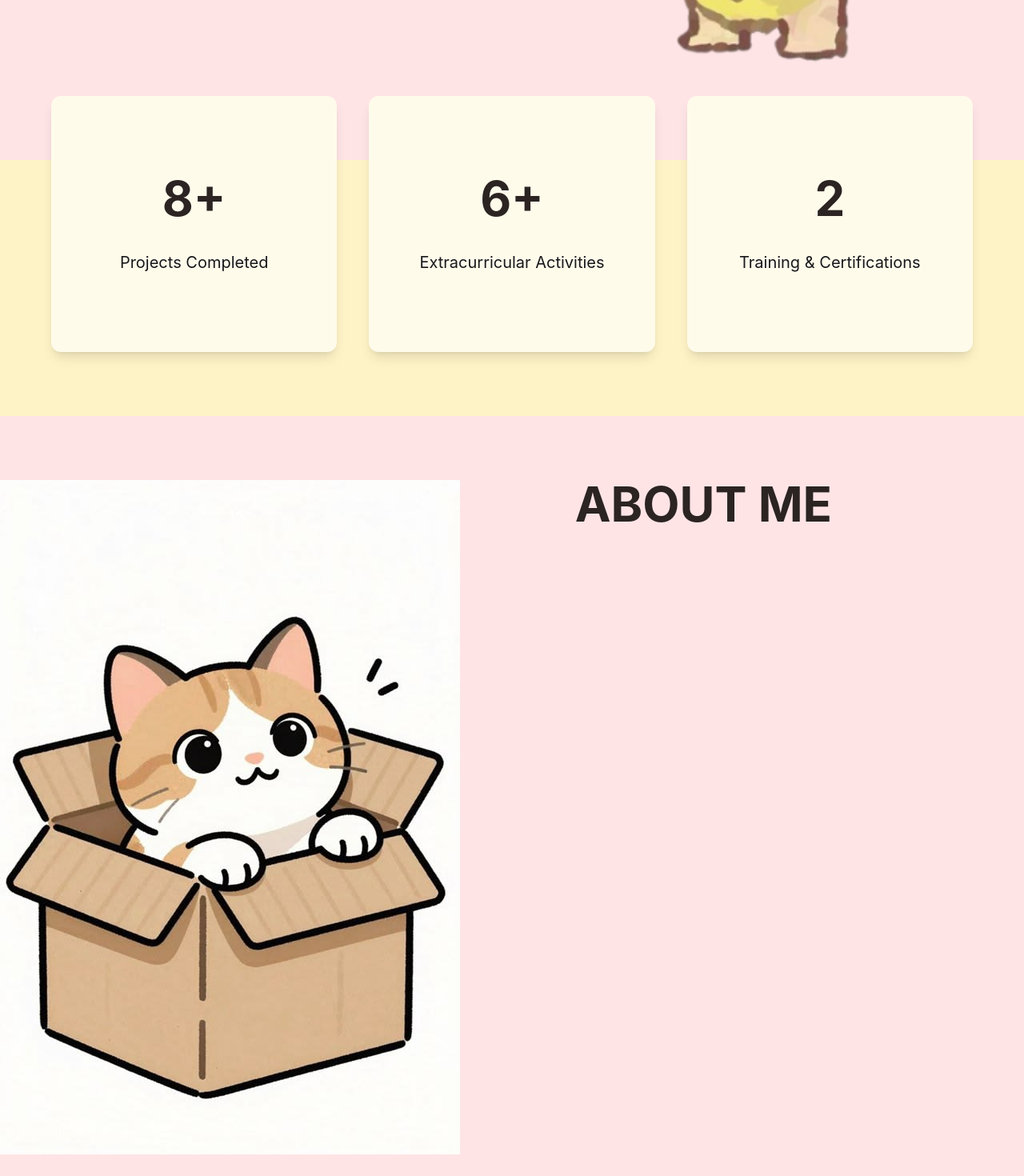
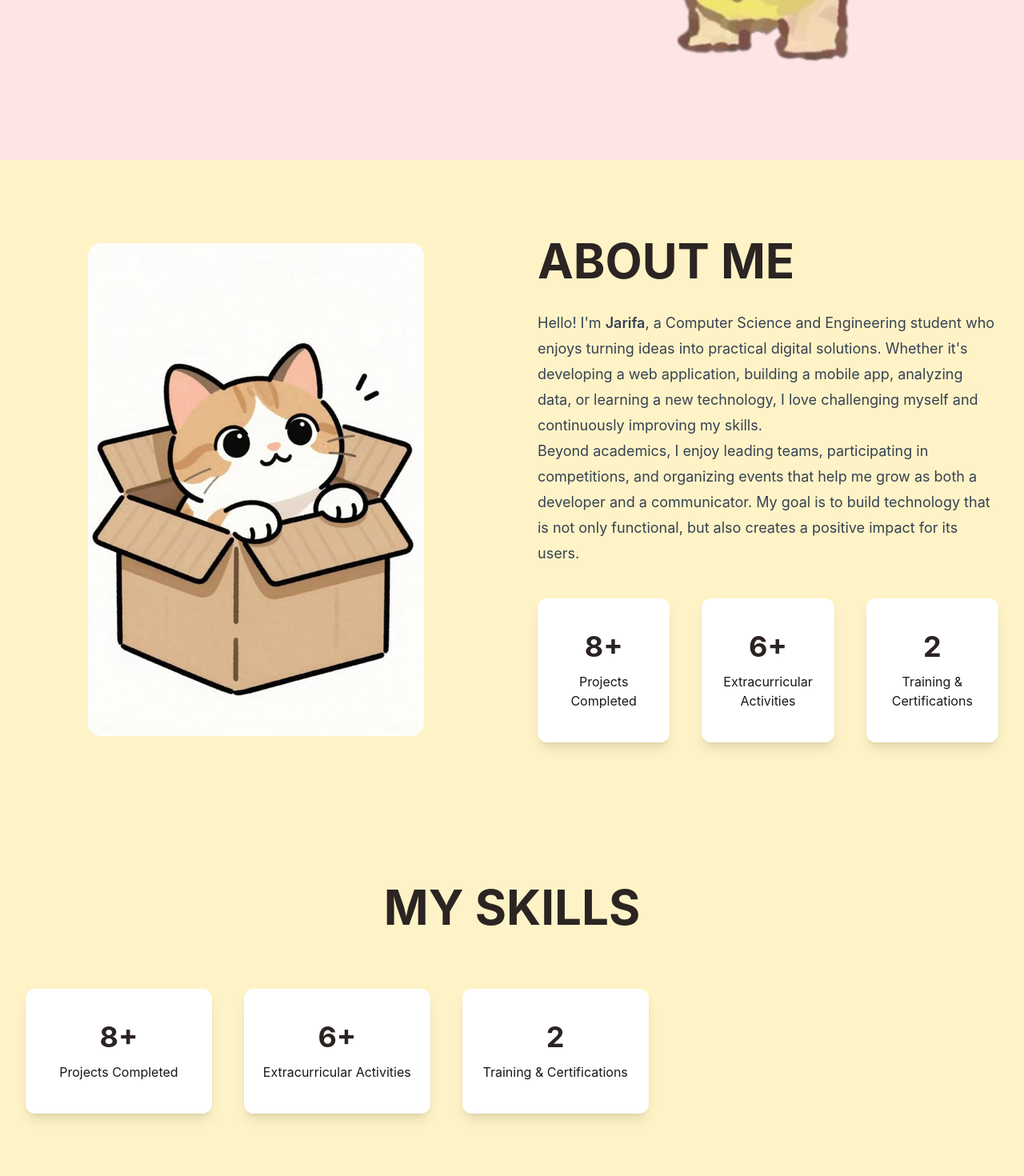
Before and after one commit to zeets13/Portfolio, a React (Vite) app: page / in a window 1280 px wide. Shown: the part 600-2070 px from the top of the page at 80% size. Built offline with nearby package versions, Linux system fonts and the light colour scheme.

Commit message:
About and Skills section

```diff
--- a/src/App.jsx
+++ b/src/App.jsx
@@ -4,8 +4,9 @@ import about from "./assets/about.jpg";
 function App() {
   return (
     <>
+    {/*Navbar*/}
     <Navbar />
-
+    {/*Hero Section*/}
     <section className="flex min-h-screen bg-rose-100">
         {/* Left Section */}
         <div className="pl-8 w-1/2 text-taupe-800 flex items-center">
@@ -36,64 +37,125 @@ function App() {
           />
         </div>
       </section>
-      <section className="bg-amber-100 py-20">
-  <div className="max-w-6xl mx-auto -mt-40 relative z-10">
+    {/*About Me Section*/}
+      <section className="bg-amber-100 py-24">
+  <div className="max-w-7xl mx-auto flex flex-col md:flex-row items-center gap-16 px-8">
 
-    <div className="grid md:grid-cols-3 gap-10">
+    {/* Left Side */}
+    <div className="md:w-1/2 flex justify-center">
+      <img
+        src={about}
+        alt="About Me"
+        className="w-[420px] rounded-2xl"
+      />
+    </div>
 
-      <div className="h-80 flex flex-col items-center justify-center bg-amber-50 rounded-xl p-6 shadow-lg hover:shadow-2xl transition duration-300 hover:-translate-y-2">
+    {/* Right Side */}
+    <div className="md:w-1/2 flex flex-col">
 
-        <h3 className="text-taupe-800 font-bold text-6xl mb-3">8+</h3><br></br>
-        <p className="text-zinc-900 text-xl">
+      <h1 className="text-5xl md:text-6xl font-bold text-taupe-800 mb-8">
+        ABOUT ME
+      </h1>
+
+      <p className="text-lg leading-8 text-gray-700">
+        Hello! I'm <span className="font-semibold">Jarifa</span>, a Computer
+        Science and Engineering student who enjoys turning ideas into practical
+        digital solutions. Whether it's developing a web application, building a
+        mobile app, analyzing data, or learning a new technology, I love
+        challenging myself and continuously improving my skills.
+        <br />
+
+        Beyond academics, I enjoy leading teams, participating in competitions,
+        and organizing events that help me grow as both a developer and a
+        communicator. My goal is to build technology that is not only
+        functional, but also creates a positive impact for its users.
+      </p>
+
+      <div className="grid md:grid-cols-3 gap-10 mt-10">
+
+<div className=" flex flex-col items-center justify-center  bg-white rounded-xl p-10 shadow-lg hover:shadow-2xl transition duration-300 hover:-translate-y-2">
+
+  <h3 className="text-taupe-800 font-bold text-4xl mb-3">8+</h3>
+  <p className="text-zinc-900 text-md text-center">
     Projects Completed
   </p>
 
 
 </div>
 
-      <div className="h-80 flex flex-col justify-center items-center bg-amber-50 rounded-xl p-6 shadow-lg hover:shadow-2xl transition duration-300 hover:-translate-y-2">
-        <h3 className="text-taupe-800 font-bold text-6xl mb-3">6+</h3><br></br>
-        <p className="text-zinc-900 text-xl">
+<div className="flex flex-col justify-center items-center  bg-white rounded-xl p-6 shadow-lg hover:shadow-2xl transition duration-300 hover:-translate-y-2">
+  <h3 className="text-taupe-800 font-bold text-4xl mb-3">6+</h3>
+  <p className="text-zinc-900 text-md text-center">
     Extracurricular Activities
   </p>
 </div>
 
-      <div className="h-80 flex flex-col justify-center items-center bg-amber-50 rounded-xl p-6 shadow-lg hover:shadow-2xl transition duration-300 hover:-translate-y-2">
-        <h3 className="text-taupe-800 font-bold text-6xl mb-3">2</h3><br></br>
-        <p className="text-zinc-900 text-xl">
+<div className="flex flex-col justify-center items-center bg-white rounded-xl p-6 shadow-lg hover:shadow-2xl transition duration-300 hover:-translate-y-2">
+  <h3 className="text-taupe-800 font-bold text-4xl mb-3">2</h3>
+  <p className="text-zinc-900 text-md align-middle text-center">
     Training & Certifications
   </p>
 </div>
 
 </div>
-  </div>
-</section>
-<section className="bg-rose-100 py-20">
-  <div className="mx-auto flex md:flex-row">
-    <div className="w-1/2 flex justify-start">
-      <img src={about} alt="About" className="h-auto" />
 
-    </div>
-    <div className="w-1/2 flex justify-end pr-60">
-      <h1 className="  text-6xl font-bold text-taupe-800">ABOUT ME</h1>
     </div>
 
   </div>
+
 </section>
+{/*Skills Section*/}
+  <section className="bg-amber-100 py-20">
+  <h2 className="text-5xl md:text-6xl font-bold text-taupe-800 mb-8 text-center">MY SKILLS</h2>
+
+  <div className="max-w-7xl mx-auto flex flex-col md:flex-row items-center gap-16 px-8">
+
+
+{/* Right Side */}
+<div className="flex flex-col items-center justify-center">
+
+
+
+
+  <div className="grid md:grid-cols-3 gap-10 mt-10">
+
+<div className=" flex flex-col items-center justify-center  bg-white rounded-xl p-10 shadow-lg hover:shadow-2xl transition duration-300 hover:-translate-y-2">
+
+<h3 className="text-taupe-800 font-bold text-4xl mb-3">8+</h3>
+<p className="text-zinc-900 text-md text-center">
+Projects Completed
+</p>
+
+
+</div>
+
+<div className="flex flex-col justify-center items-center  bg-white rounded-xl p-6 shadow-lg hover:shadow-2xl transition duration-300 hover:-translate-y-2">
+<h3 className="text-taupe-800 font-bold text-4xl mb-3">6+</h3>
+<p className="text-zinc-900 text-md text-center">
+Extracurricular Activities
+</p>
+</div>
+
+<div className="flex flex-col justify-center items-center bg-white rounded-xl p-6 shadow-lg hover:shadow-2xl transition duration-300 hover:-translate-y-2">
+<h3 className="text-taupe-800 font-bold text-4xl mb-3">2</h3>
+<p className="text-zinc-900 text-md align-middle text-center">
+Training & Certifications
+</p>
+</div>
+
+</div>
+
+</div>
+
+</div>
+
+
+
+  </section>
+
 
     </>
   );
 }
 
 export default App;
-
-<div className="flex">
-      <div className="px-16 w-1/2 flex flex-col justify-center items-end bg-red-200">
-      <h1 className="text-5xl font-bold">My name is Jarifa Tasnim</h1>
-      <p className="text-lg">I am an undergraduate student.</p>
-    </div>
-    <div className="px-16 w-1/2">
-      <img className="w-full h-full object-cover" src={profile} alt="Profile" />
-    </div>
-
-    </div>
```
Also changed, not shown: 1 other file (tests, documents, lock files or other folders). Lines whose indentation alone changed are shown as unchanged.
